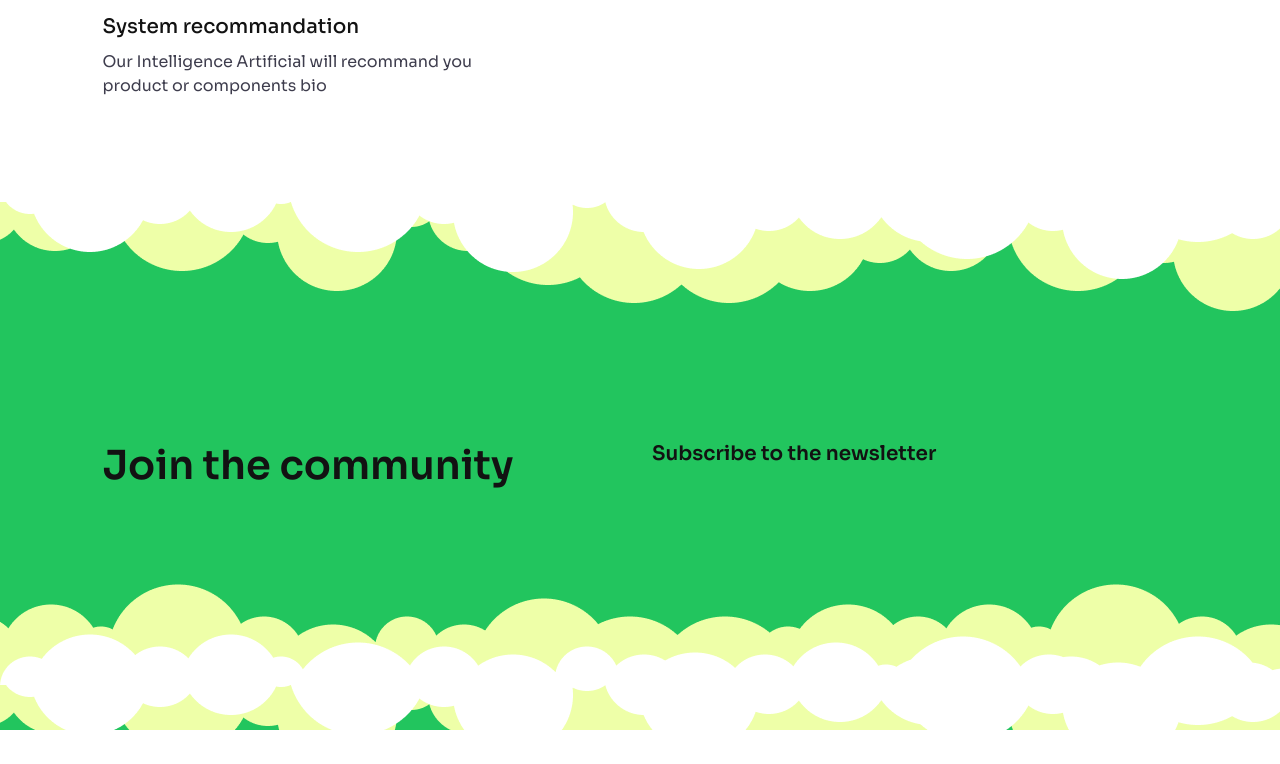
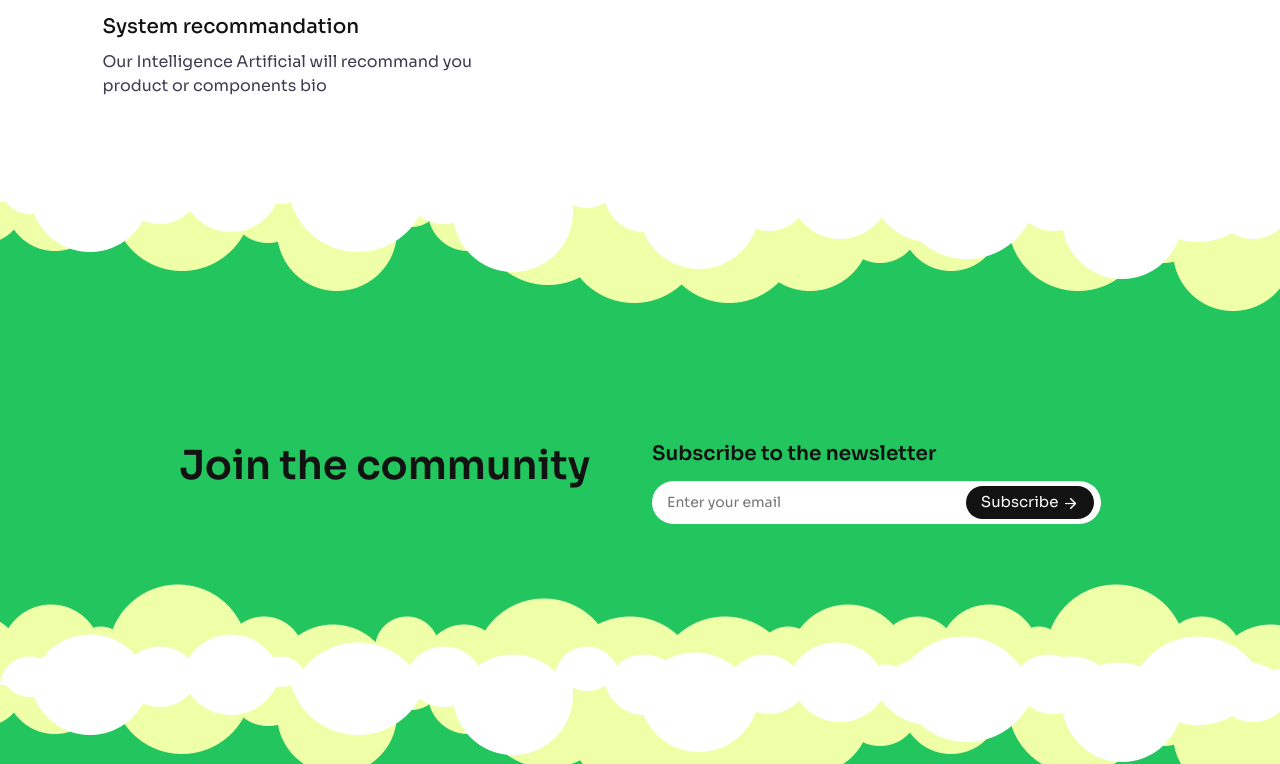
Before and after one commit to KiritoEM/bioSync, a Next.js app: page / in a window 1280 px wide. Shown: the part 1559-2323 px from the top of the page. Before the commit the page ends 2289 px from the top, so only its background shows below. Built offline with nearby package versions, Linux system fonts and the light colour scheme.

Commit message:
add subscribe section to landing-community

```diff
--- a/src/components/sections/landing/LandingCommunity.tsx
+++ b/src/components/sections/landing/LandingCommunity.tsx
@@ -10,7 +10,12 @@ const LandingCommunity = (): JSX.Element => {
         <div className="col-6">
           <div className="community-subscribe">
             <h5>Subscribe to the newsletter</h5>
-            <div className="input"></div>
+            <div className="input">
+              <input type="text" placeholder="Enter your email" />
+              <button className="btn">
+                Subscribe <img src="/arrow-right2.png" alt="" />
+              </button>
+            </div>
           </div>
         </div>
       </div>
--- a/src/styles/sections/landing/landing-community.scss
+++ b/src/styles/sections/landing/landing-community.scss
@@ -1,24 +1,57 @@
 .landing__community {
     margin-top: 13vh;
     background-image: url("/community-bg.png");
-    padding: 30vh;
+    padding: 30vh 14%;
     background-size: contain;
-    @include container;
 
-    .community-header h1 {
-        font-weight: 600;
-        color: $green02;
+    .community-header {
+        display: flex;
+        align-items: center;
+
+        h1 {
+            font-weight: 600;
+            color: $green02;
+        }
     }
 
     .community-subscribe {
         display: flex;
         flex-direction: column;
-        gap: 8px;
+        justify-content: center;
+        gap: 15px;
         width: 100%;
 
         h5 {
             color: $green02;
             font-weight: 600;
         }
+
+        .input {
+            width: 100%;
+            position: relative;
+
+            input {
+                width: 100%;
+                border: none;
+                border-radius: $radius01;
+                padding: 11px 15px;
+                font-size: 14px;
+            }
+
+            .btn {
+                padding: 4px 14px;
+                background-color: $green02;
+                position: absolute;
+                font-size: 14px;
+                color: $light;
+                border-radius: $radius01;
+                margin-top: 5px;
+                margin-left: -135px;
+
+                img {
+                    width: 17px;
+                }
+            }
+        }
     }
 }
```
Also changed, not shown: public/arrow-right2.png (added).
